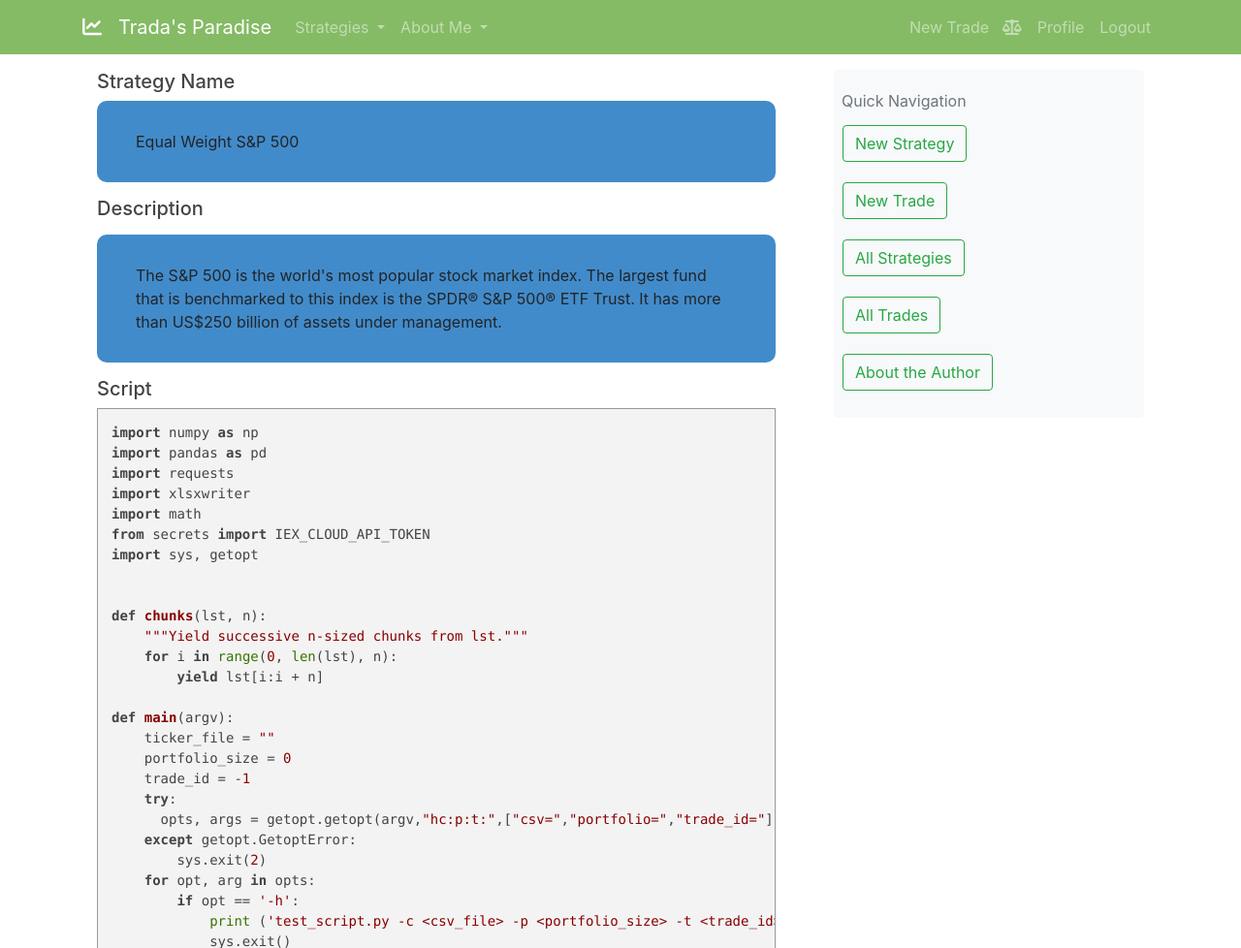
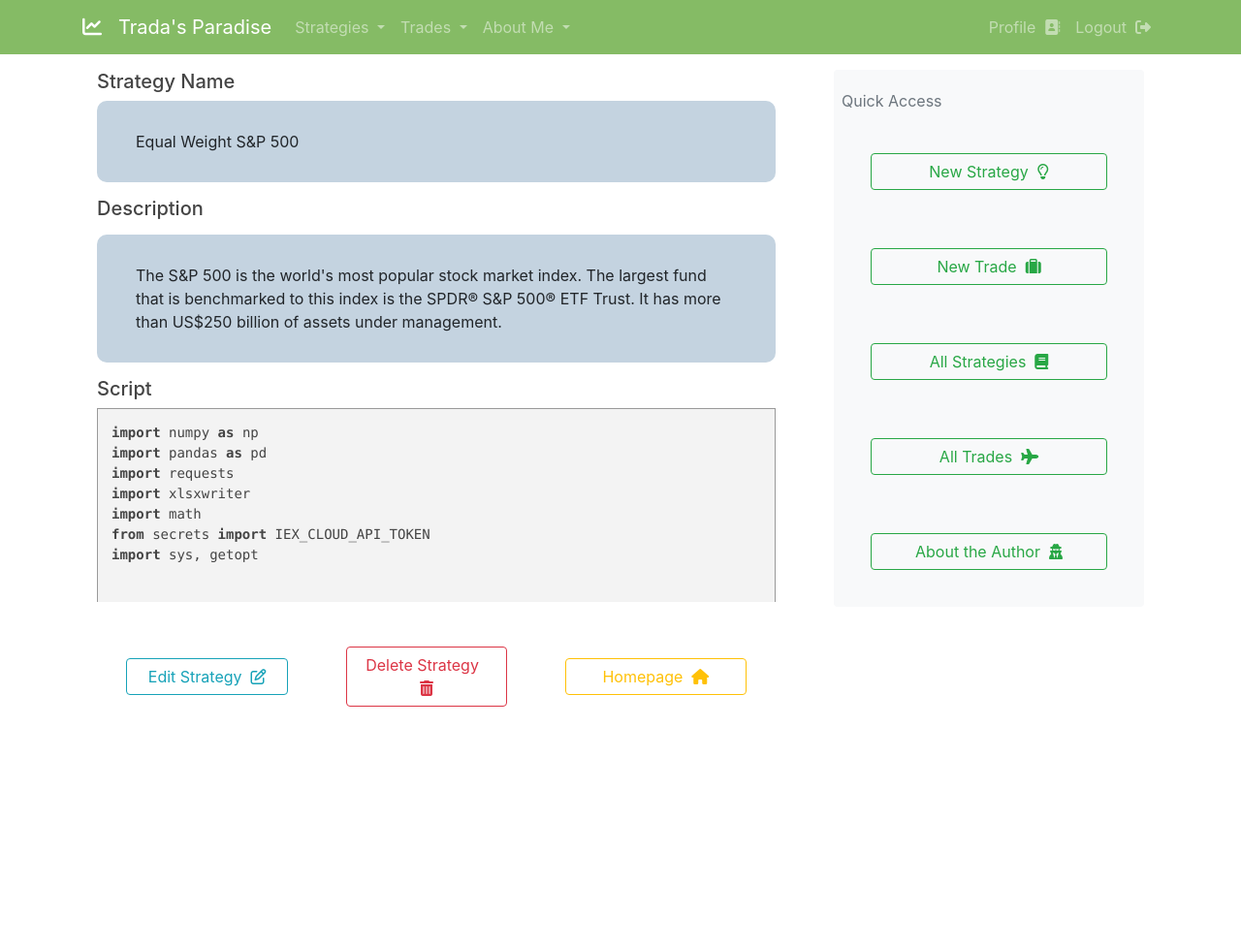
Before and after one commit to HanlinMiao/django-finance-project, a Django app: page /strategy/1/ in a window 1280 px wide. Shown: the top 978 px of the page at 97% size. After the commit the page ends 729 px from the top, so only its background shows below. Run offline with Django 3.2, Linux system fonts and the light colour scheme; a user stored in the database is signed in; data comes from the database, SQL or seed files in the repository; both versions use the stored data as it was after the commit; some libraries are stand-ins or nearby versions.

Commit message:
created update view and delete view

```diff
--- a/strategies/static/strategies/main.css
+++ b/strategies/static/strategies/main.css
@@ -79,7 +79,7 @@
 
 .project-info-box {
   margin: 15px 0;
-  background-color: #428bca;
+  background-color: #c4d3e0;
   padding: 30px 40px;
   border-radius: 10px;
   border-width: medium;
--- a/strategies/static/strategies/style.css
+++ b/strategies/static/strategies/style.css
@@ -131,6 +131,7 @@
   font-size: 10px;
 }
 td {
-  padding-bottom: 20px;
-  size: 600px;
+  padding:30px;
+  /* padding-bottom: 20px; */
+  width: 1000px;
 }
--- a/strategies/templates/strategies/base.html
+++ b/strategies/templates/strategies/base.html
@@ -7,19 +7,21 @@
     <!-- Bootstrap CSS -->
     <link rel="stylesheet" type = "text/css" href = "{% static 'strategies/main.css' %}">
     <link rel="stylesheet" type = "text/css" href = "{% static 'strategies/style.css' %}">
-    <link rel="stylesheet" type = "text/css" href = "{% static 'strategies/light.box.min.css' %}">
-    <script src = "{% static 'strategies/lightbox-plus-jquery.min.js' %}"></script>
+    <!-- <link rel="stylesheet" type = "text/css" href = "{% static 'strategies/light.box.min.css' %}"> -->
     <link rel="stylesheet" href="https://stackpath.bootstrapcdn.com/bootstrap/4.3.1/css/bootstrap.min.css" integrity="sha384-ggOyR0iXCbMQv3Xipma34MD+dH/1fQ784/j6cY/iJTQUOhcWr7x9JvoRxT2MZw1T" crossorigin="anonymous">
     <link rel="stylesheet"
         href="https://cdnjs.cloudflare.com/ajax/libs/highlight.js/10.0.3/styles/default.min.css">
+    <!-- <script src = "{% static 'strategies/lightbox-plus-jquery.min.js' %}"></script> -->
     <script src="https://cdnjs.cloudflare.com/ajax/libs/highlight.js/10.0.3/highlight.min.js"></script>
     <script>hljs.initHighlightingOnLoad();</script>
+    <script src="https://ajax.googleapis.com/ajax/libs/jquery/1.7.2/jquery.min.js"></script>
 
     {% if title %}
     <title>Trada's Paradise - {{title}} </title>
     {% else %}
     <title>Trada's Paradise  </title>
     {% endif %}
+    <!-- favicon -->
     <link rel="apple-touch-icon" sizes="180x180" href="../../static/favicon_package_v0.16/apple-touch-icon.png">
     <link rel="icon" type="image/png" sizes="32x32" href="../../static/favicon_package_v0.16/favicon-32x32.png">
     <link rel="icon" type="image/png" sizes="16x16" href="../../static/favicon_package_v0.16/favicon-16x16.png">
@@ -46,13 +48,23 @@
                 </a>
                 <div class="dropdown-menu" aria-labelledby="dropdownMenuButton">
                   <a class="dropdown-item" href="{% url 'strategy-list' %}">See All Strategies&nbsp;&nbsp;<i class="fa fa-balance-scale"></i></a>
-                  <a class="dropdown-item" href="{% url 'strategy-create' %}">Make A New Strategy &nbsp;&nbsp;<i class="fa fa-lightbulb-o" aria-hidden="true"></i></a>
+                  {% if user.is_authenticated %}
+                  <a class="dropdown-item" href="{% url 'strategy-create' %}">Make A New Strategy&nbsp;&nbsp;<i class="fa fa-lightbulb-o" aria-hidden="true"></i></a>
+                  {% endif %}
                   {% for strategy in strategies %}
                     <a class="dropdown-item" href ="{% url 'strategy-detail' strategy.id %}" >{{ strategy.name }}&nbsp;&nbsp;<i class="fa fa-money"></i></a>
                   {% endfor %}
-                  <!-- <a class="dropdown-item" href="#">Equal Weight &nbsp;&nbsp;<i class="fa fa-balance-scale"></i></a>
-                  <a class="dropdown-item" href="#">Quantitative Momentum&nbsp;&nbsp;<i class="fa fa-fighter-jet"></i></a>
-                  <a class="dropdown-item" href="#">Quantitative Value&nbsp;&nbsp;<i class="fa fa-money"></i></a> -->
+                </div>
+              </div>
+              <div class="dropdown">
+                <a class=" nav-item nav-link dropdown-toggle" type="button" id="dropdownMenuButton" data-toggle="dropdown" aria-haspopup="true" aria-expanded="false">
+                  Trades
+                </a>
+                <div class="dropdown-menu" aria-labelledby="dropdownMenuButton">
+                  <a class="dropdown-item" href="{% url 'trade-list' %}">See All Trades&nbsp;&nbsp;<i class="fa fa-balance-scale"></i></a>
+                  {% if user.is_authenticated %}
+                  <a class="dropdown-item" href="{% url 'trade-create' %}">Make A New Trade&nbsp;&nbsp;<i class="fa fa-handshake-o" aria-hidden="true"></i></a>
+                  {% endif %}
                 </div>
               </div>
              <div class="dropdown">
@@ -70,12 +82,11 @@
             <!-- Navbar Right Side -->
             <div class="navbar-nav">
               {% if user.is_authenticated %}
-              <a class="nav-item nav-link" href="{% url 'trade-create' %}">New Trade &nbsp;&nbsp;<i class="fa fa-balance-scale"></i></a>
-                <a class="nav-item nav-link" href="#">Profile</a>
-                <a class="nav-item nav-link" href="#">Logout </a>
+                <a class="nav-item nav-link" href="#">Profile&nbsp;&nbsp;<i class="fa fa-address-book"></i></a>
+                <a class="nav-item nav-link" href="#">Logout&nbsp;&nbsp;<i class="fa fa-sign-out"></i></a>
               {% else %}
-                <a class="nav-item nav-link" href="#">Login</a>
-                <a class="nav-item nav-link" href="#">Register</a>
+                <a class="nav-item nav-link" href="#">Login&nbsp;&nbsp;<i class="fa fa-sign-in"></i></a>
+                <a class="nav-item nav-link" href="#">Register&nbsp;&nbsp;<i class="fa fa-registered"></i></a>
               {% endif %}
             </div>
           </div>
@@ -105,23 +116,23 @@
                   <div class="card-body text-left p-2 p-lg-2 pt-0 pt-lg-0">
                       <div class="feature bg-primary bg-gradient text-white rounded-3 mb-4 mt-n4"><i class="bi bi-collection"></i></div>
                         <table>
-                          <caption style="caption-side:top">Quick Navigation</caption>
+                          <caption style="caption-side:top">Quick Access</caption>
                           {% if user.is_authenticated %}
                           <tr><td>
-                            <a href="{% url 'strategy-create' %}" class="btn btn-outline-success">New Strategy</a>
+                            <a href="{% url 'strategy-create' %}" class="btn btn-outline-success" style="width: 100%">New Strategy&nbsp;&nbsp;<i class="fa fa-lightbulb-o" aria-hidden="true"></i></a>
                           </td></tr>
                           <tr><td>
-                            <a href="{% url 'trade-create' %}" class="btn btn-outline-success">New Trade</a>
+                            <a href="{% url 'trade-create' %}" class="btn btn-outline-success" style="width: 100%">New Trade&nbsp;&nbsp;<i class="fa fa-suitcase"></i></a>
                           </td></tr>
                           {% endif %}
                           <tr><td>
-                            <a href="{% url 'strategy-list' %}" class="btn btn-outline-success">All Strategies</a>
+                            <a href="{% url 'strategy-list' %}" class="btn btn-outline-success" style="width: 100%">All Strategies&nbsp;&nbsp;<i class="fa fa-book"></i></a>
                           </td></tr>
                           <tr><td>
-                            <a href="{% url 'trade-list' %}" class="btn btn-outline-success">All Trades</a>
+                            <a href="{% url 'trade-list' %}" class="btn btn-outline-success" style="width: 100%">All Trades&nbsp;&nbsp;<i class="fa fa-plane"></i></a>
                           </td></tr>
                           <tr><td>
-                            <a href="{% url 'index' %}" class="btn btn-outline-success">About the Author</a>
+                            <a href="{% url 'index' %}" class="btn btn-outline-success" style="width: 100%">About the Author&nbsp;&nbsp;<i class="fa fa-user-secret"></i></a>
                           </td></tr>
                       </table>
                     </div>
--- a/strategies/templates/strategies/strategy_detail.html
+++ b/strategies/templates/strategies/strategy_detail.html
@@ -13,8 +13,28 @@
             </div>
             <h5>Script</h5>
             <div>
-                <pre><code class="python">{{strategy.get_script_lines}}</code></pre>
+                <pre style="max-height: 200px; overflow: scroll;"><code class="python">{{strategy.get_script_lines}}</code></pre>
             </div>
+            <table class="pull-left">
+                {% if user.is_authenticated %}
+                <tr><td>
+                    <a href="{% url 'strategy-edit' strategy.id %}" class="btn btn-outline-info pull-left" style="width:100%">
+                        Edit Strategy&nbsp;&nbsp;<i class="fa fa-pencil-square-o" aria-hidden="true"></i>
+                    </a>
+                </td>
+                <td>
+                    <a href="{% url 'strategy-delete' strategy.id %}" class="btn btn-outline-danger pull-left" style="width:100%">
+                        Delete Strategy&nbsp;&nbsp;<i class="fa fa-trash" aria-hidden="true"></i>
+                    </a>
+                </td>
+                <td>
+                    <a href="{% url 'index' %}" class="btn btn-outline-warning pull-left" style="width:100%">
+                        Homepage&nbsp;&nbsp;<i class="fa fa-home" aria-hidden="true"></i>
+                    </a>
+                </td>
+                </tr>
+                {% endif %}
+            </table>
         </div>
     </div>
 </div>
--- a/strategies/urls.py
+++ b/strategies/urls.py
@@ -1,26 +1,36 @@
 from django.urls import path
 from .views import (
+    TradeDeleteView,
     index,
     StrategyCreateView,
+    StrategyEditView,
     StrategyListView,
+    StrategyDeleteView,
     TradeCreateView,
+    TradeEditView,
     TradeDetailView,
     TradeListView,
     StrategyDetailView,
     StrategyListView,
+    StrategyDeleteView,
     execute_trading_script,
     get_recommended_trade,
-    # strategy_create,
+    download_ticker_file,
 )
 
 urlpatterns = [
     path('', index, name="index"),
     path('strategy/', StrategyListView.as_view(), name="strategy-list"),
     path('strategy/<int:pk>/', StrategyDetailView.as_view(), name='strategy-detail'),
+    path('strategy/<int:pk>/edit/', StrategyEditView.as_view(), name='strategy-edit'),
+    path('strategy/<int:pk>/delete/', StrategyDeleteView.as_view(), name='strategy-delete'),
     path('strategy/new/', StrategyCreateView.as_view(), name ='strategy-create'),
     path('trade/', TradeListView.as_view(), name ='trade-list'),
     path('trade/new/', TradeCreateView.as_view(), name ='trade-create'),
     path('trade/<int:pk>/', TradeDetailView.as_view(), name='trade-detail'),
+    path('trade/<int:pk>/edit/', TradeEditView.as_view(), name='trade-edit'),
+    path('trade/<int:pk>/delete/', TradeDeleteView.as_view(), name='trade-delete'),
     path('trade/<int:pk>/execute/', execute_trading_script, name='execute-script'),
     path('trade/<int:pk>/excel/', get_recommended_trade, name='get-trade'),
+    path('trade/<int:pk>/tickers/', download_ticker_file, name='download-ticker'),
 ]
--- a/strategies/views.py
+++ b/strategies/views.py
@@ -1,6 +1,6 @@
 from django.conf import settings
 from django.shortcuts import render, redirect
-from django.urls import reverse
+from django.urls import reverse, reverse_lazy
 from django import forms
 from django.views.generic import (
     ListView,
@@ -34,19 +34,15 @@
         context["strategies"] = get_all_strategies()
         return context
 
-# def strategy_create(request):
-#     print(request.method)
-#     if request.method == 'POST':
-#         form = StrategyCreateForm(request.POST, request.FILES)
-#         if form.is_valid():
-#             form.save()
-#             return redirect('strategy-list')
-#     else:
-#         form = StrategyCreateForm()
-#     return render(request, 'strategies/strategy_form.html', {
-#         'form': form
-#     })
+class StrategyEditView(UpdateView):
+    model = Strategy
+    form_class = StrategyCreateForm
+    template_name = "strategies/strategy_edit.html"
 
+    def get_context_data(self, **kwargs):
+        context = super(StrategyEditView, self).get_context_data(**kwargs)
+        context["strategies"] = get_all_strategies()
+        return context
 
 class StrategyListView(ListView):
     model = Strategy
@@ -66,12 +62,32 @@
         context["strategies"] = get_all_strategies()
         return context
 
+class StrategyDeleteView(DeleteView):
+    model = Strategy
+    template_name = 'strategies/strategy_delete.html'
+    success_url = reverse_lazy('strategy-list')
+
+    def get_context_data(self, **kwargs):
+        context = super(StrategyDetailView, self).get_context_data(**kwargs)
+        context["strategies"] = get_all_strategies()
+        return context
+
 class TradeCreateView(CreateView):
     model = Trade
     form_class = TradeCreateForm
 
     def get_context_data(self, **kwargs):
         context = super(TradeCreateView, self).get_context_data(**kwargs)
+        context["strategies"] = get_all_strategies()
+        return context
+
+class TradeEditView(UpdateView):
+    model = Trade
+    form_class = TradeCreateForm
+    template_name = "strategies/trade_edit.html"
+
+    def get_context_data(self, **kwargs):
+        context = super(TradeEditView, self).get_context_data(**kwargs)
         context["strategies"] = get_all_strategies()
         return context
 
@@ -89,6 +105,17 @@
 
     def get_context_data(self, **kwargs):
         context = super(TradeListView, self).get_context_data(**kwargs)
+        context["strategies"] = get_all_strategies()
+        context["trades"] = get_all_trades()
+        return context
+
+class TradeDeleteView(DeleteView):
+    model = Trade
+    template_name = 'strategies/trade_delete.html'
+    success_url = reverse_lazy('trade-list')
+
+    def get_context_data(self, **kwargs):
+        context = super(TradeDeleteView, self).get_context_data(**kwargs)
         context["strategies"] = get_all_strategies()
         context["trades"] = get_all_trades()
         return context
@@ -126,6 +153,18 @@
             return response
     raise Http404
 
+def download_ticker_file(request, pk):
+    trade = Trade.objects.get(pk=pk)
+    tickers = trade.tickers
+    path = f"{tickers}"
+    file_path = os.path.join(settings.MEDIA_ROOT, path)
+    if os.path.exists(file_path):
+        with open(file_path, 'rb') as fh:
+            response = HttpResponse(fh.read(), content_type="application/vnd.ms-excel")
+            response['Content-Disposition'] = 'inline; filename=' + os.path.basename(file_path)
+            return response
+    raise Http404
+
 def index(request):
     strategies = get_all_strategies()
-    return render(request, "strategies/base.html", {"strategies": strategies})
+    return render(request, "strategies/home.html", {"strategies": strategies})
```
Also changed, not shown: strategies/templates/strategies/home.html (+2 -23 lines), strategies/templates/strategies/strategy_delete.html (added, +13 -0 lines), strategies/templates/strategies/strategy_edit.html (added, +20 -0 lines), strategies/templates/strategies/trade_delete.html (added, +13 -0 lines), strategies/templates/strategies/trade_detail.html (+28 -11 lines), strategies/templates/strategies/trade_edit.html (added, +20 -0 lines), strategies/templates/strategies/trade_list.html (+19 -0 lines), db.sqlite3, 1 other file.
